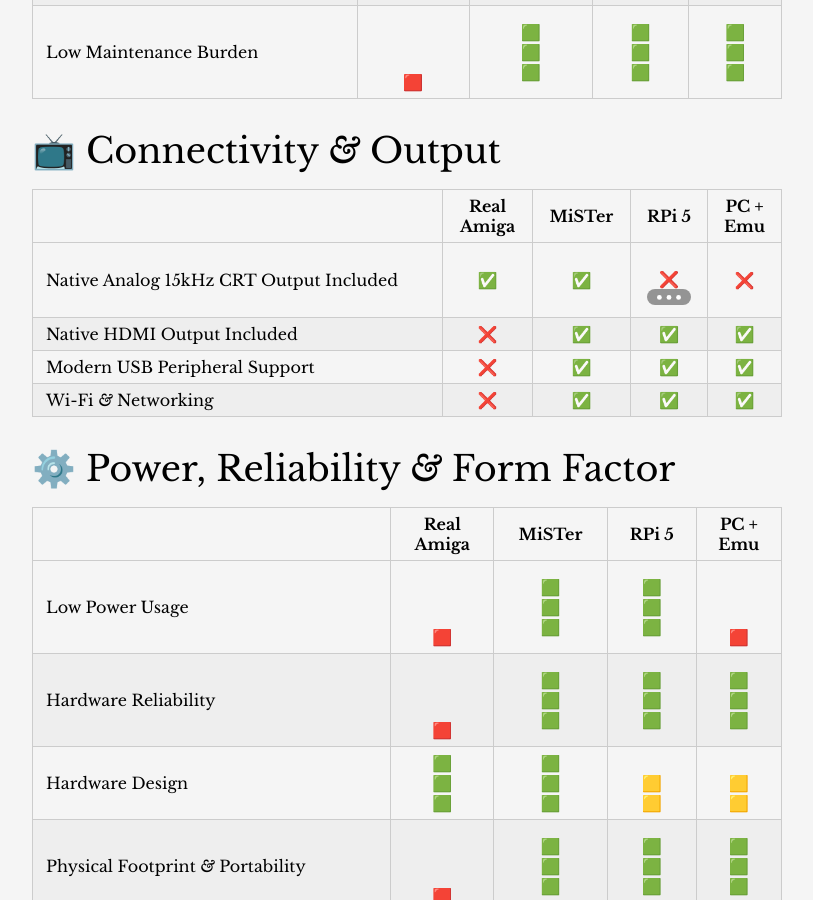
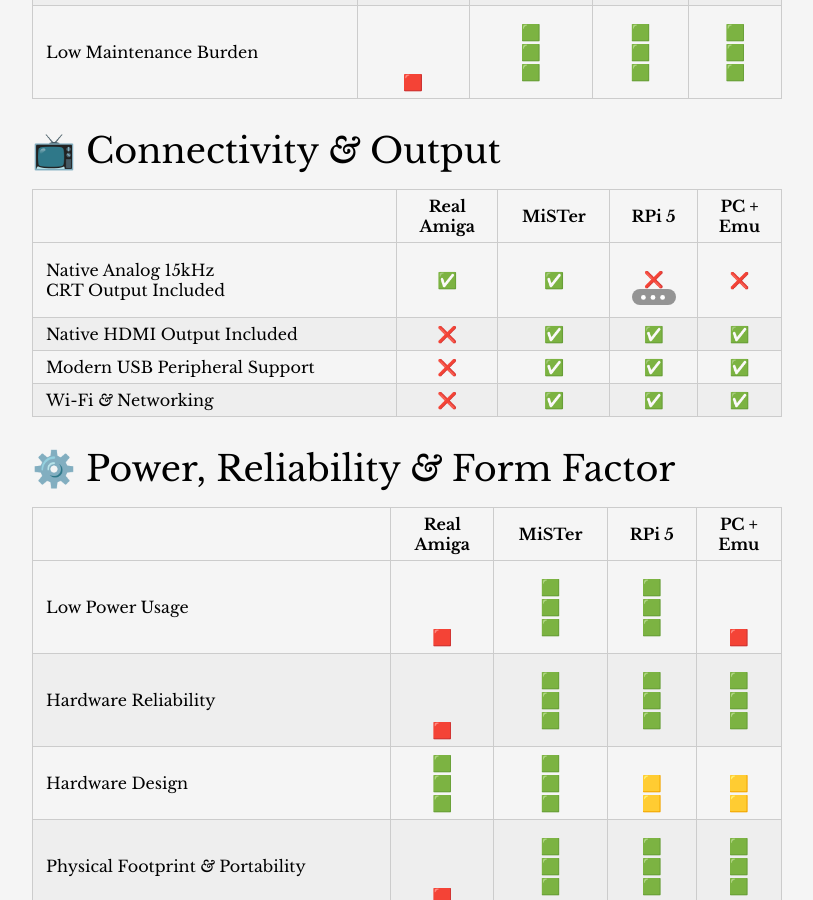
Before and after one commit to amigavision/amigavision.github.io, a Jekyll site: the page built from best.md, in a window 1280 px wide and 900 px high, scrolled down 4192 px. Shown: the whole window, without its empty margins (233-1046 px from the left). Built offline with Jekyll 4.4.1, drawn with Linux system fonts in a browser that asks for light colours.

Commit message:
Break some lines

```diff
--- a/best.md
+++ b/best.md
@@ -76,7 +76,7 @@
 
 |   | Real <br>Amiga | MiSTer | RPi&nbsp;5 | PC +<br> Emu |
 |---|:---------------:|:------:|:-----------------:|:-----------------------:|
-| Automatic PAL 50 Hz *&* NTSC 60 Hz Switching | ✅ | ✅ | ✅ | <br>❌<br> [^3]
+| Automatic PAL 50 Hz *&* <br>NTSC 60 Hz Switching | ✅ | ✅ | ✅ | <br>❌<br> [^3]
 | Cycle Accuracy | 🟩<br>🟩<br>🟩 | 🟩<br>🟩<br>🟩 | <br>🟨<br>🟨 | <br><br>🟨<br>🟨<br> [^1]
 | Chipset Fidelity<br> (OCS, ECS, AGA) | 🟩<br>🟩<br>🟩 | 🟩<br>🟩<br>🟩 | <br>🟨<br>🟨 | 🟩<br>🟩<br>🟩
 | Runtime Stability | <br><br>🟨<br>🟨<br> [^2] | 🟩<br>🟩<br>🟩 | <br>🟨<br>🟨 | <br>🟨<br>🟨
@@ -104,7 +104,7 @@
 
 |   | Real <br>Amiga | MiSTer | RPi&nbsp;5 | PC +<br> Emu |
 |---|:---------------:|:------:|:-----------------:|:-----------------------:|
-| Native Analog 15kHz CRT Output Included | ✅ | ✅ | <br>❌<br>[^5] | ❌
+| Native Analog 15kHz<br> CRT Output Included | ✅ | ✅ | <br>❌<br>[^5] | ❌
 | Native HDMI Output Included | ❌ | ✅ | ✅ | ✅
 | Modern USB Peripheral Support | ❌ | ✅ | ✅ | ✅
 | Wi-Fi *&* Networking | ❌ | ✅ | ✅ | ✅
```
